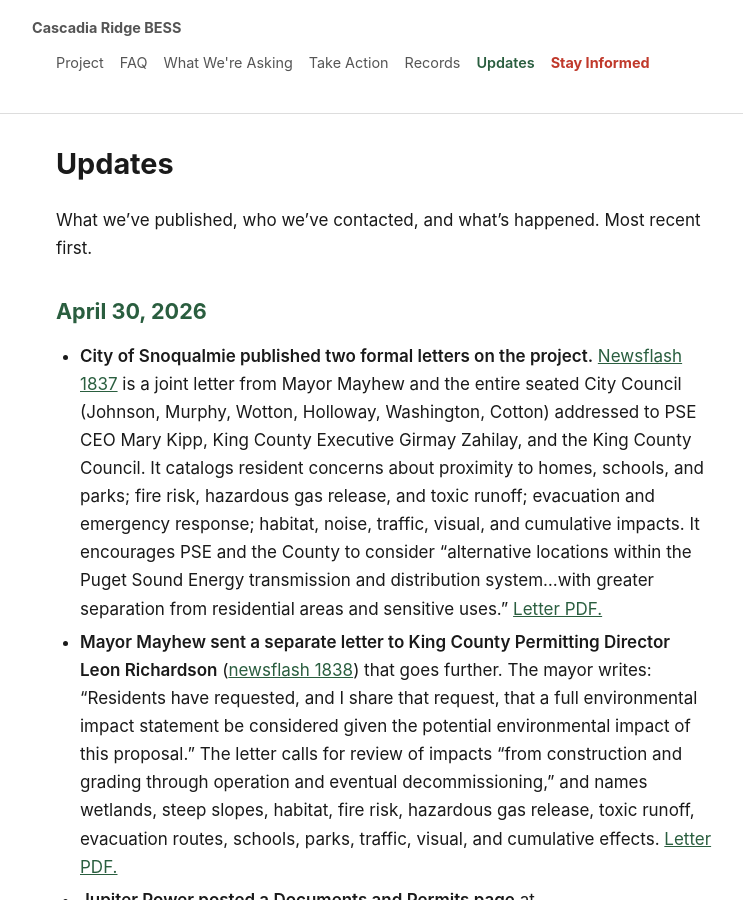
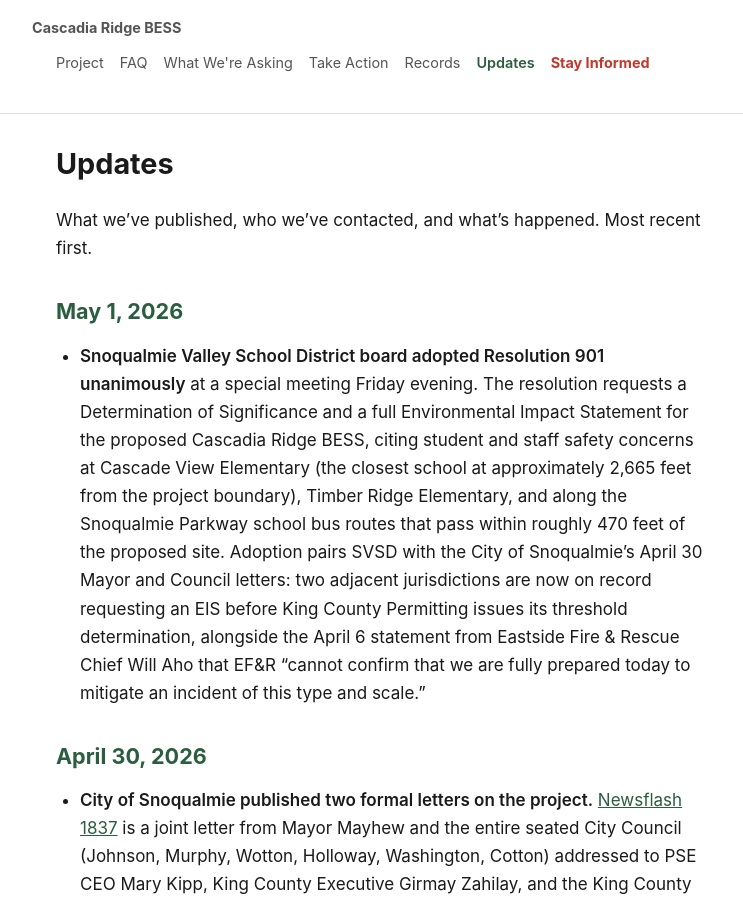
Before and after one commit to calef/cascadia-ridge-bess, a Jekyll site: the page built from _pages/updates.md, in a window 1280 px wide and 900 px high. Shown: the whole window, without its empty margins (256-999 px from the left). Built offline with Jekyll 4.4.1, drawn with Linux system fonts in a browser that asks for light colours.

Commit message:
Deploy site 2026-05-02-083419

```diff
--- a/_pages/updates.md
+++ b/_pages/updates.md
@@ -3,6 +3,10 @@ title: "Updates"
 ---
 
 What we've published, who we've contacted, and what's happened. Most recent first.
+
+## May 1, 2026
+
+- **Snoqualmie Valley School District board adopted Resolution 901 unanimously** at a special meeting Friday evening. The resolution requests a Determination of Significance and a full Environmental Impact Statement for the proposed Cascadia Ridge BESS, citing student and staff safety concerns at Cascade View Elementary (the closest school at approximately 2,665 feet from the project boundary), Timber Ridge Elementary, and along the Snoqualmie Parkway school bus routes that pass within roughly 470 feet of the proposed site. Adoption pairs SVSD with the City of Snoqualmie's April 30 Mayor and Council letters: two adjacent jurisdictions are now on record requesting an EIS before King County Permitting issues its threshold determination, alongside the April 6 statement from Eastside Fire & Rescue Chief Will Aho that EF&R "cannot confirm that we are fully prepared today to mitigate an incident of this type and scale."
 
 ## April 30, 2026
 
```
Also changed, not shown: _pages/what-we-are-asking.md (+2 -0 lines).
